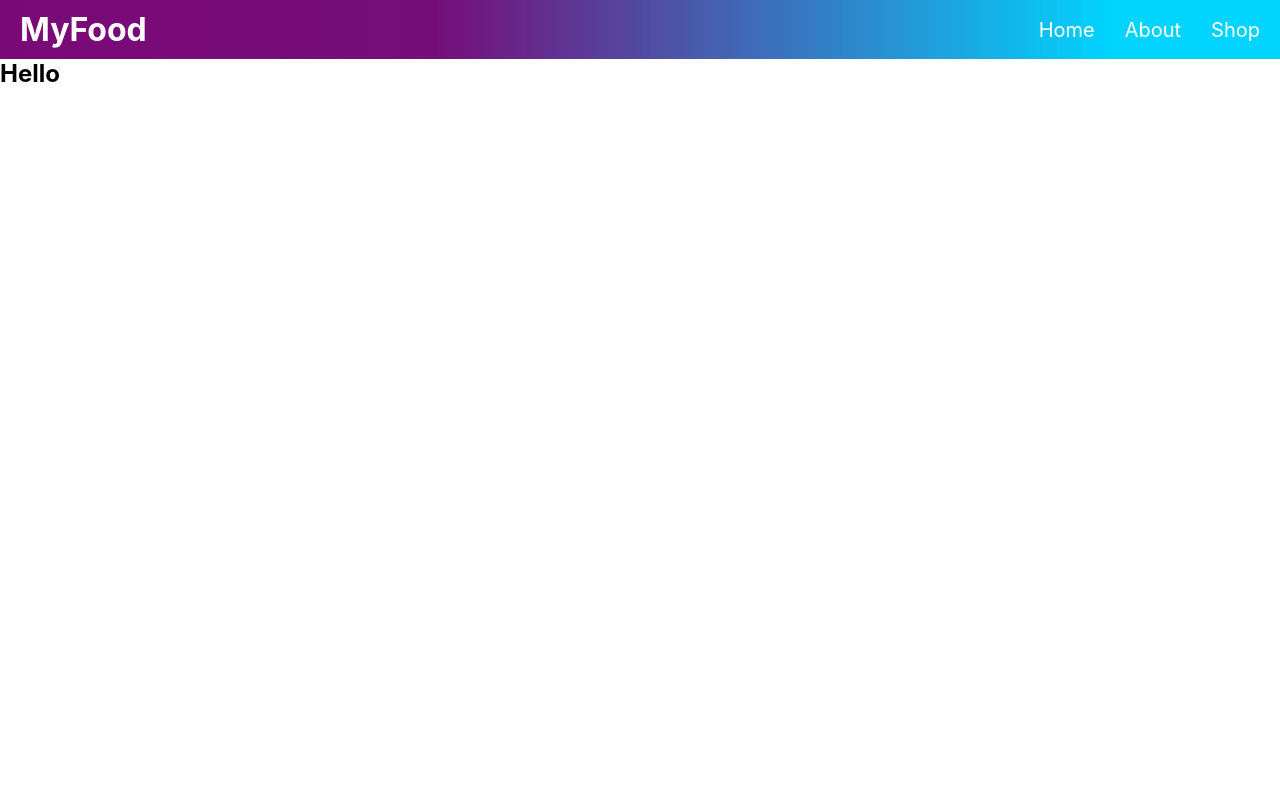
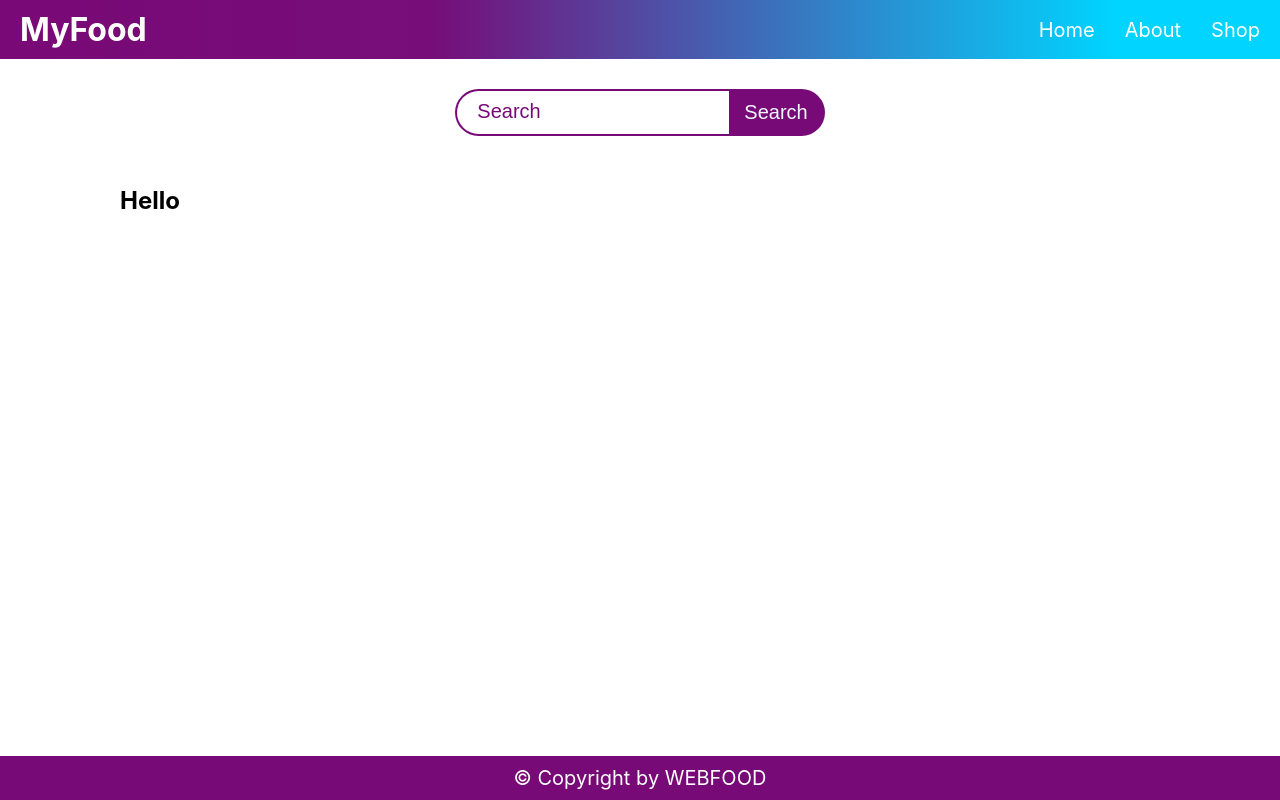
Before and after one commit to prokashpul/mealdb-react-app, a React (Create React App) app: page / in a window 1280 px wide. Built offline with nearby package versions, Linux system fonts and the light colour scheme.

Commit message:
footer and search section add

```diff
--- a/src/App.css
+++ b/src/App.css
@@ -4,3 +4,8 @@ body {
   padding: 0;
   box-sizing: border-box;
 }
+.main {
+  max-width: 1080px;
+  margin: 0 auto;
+  padding: 20px;
+}
--- a/src/App.jsx
+++ b/src/App.jsx
@@ -1,11 +1,15 @@
 import "./App.css";
+import Footer from "./components/Footer/Footer";
 import Header from "./components/Header/Header";
 
 function App() {
   return (
     <div className="App">
       <Header></Header>
-      <h2>Hello</h2>
+      <main className="main">
+        <h2>Hello</h2>
+      </main>
+      <Footer></Footer>
     </div>
   );
 }
--- /dev/null
+++ b/src/components/Footer/Footer.css
@@ -0,0 +1,13 @@
+.footer {
+  display: flex;
+  justify-content: center;
+  align-items: center;
+  position: absolute;
+  left: 0;
+  bottom: 0;
+  width: 100%;
+  background: #780a77;
+  color: #fff;
+  padding: 10px 0;
+  font-size: 20px;
+}
--- /dev/null
+++ b/src/components/Footer/Footer.jsx
@@ -0,0 +1,11 @@
+import React from "react";
+import "./Footer.css";
+const Footer = () => {
+  return (
+    <footer className="footer">
+      <p>&copy; Copyright by WEBFOOD</p>
+    </footer>
+  );
+};
+
+export default Footer;
--- a/src/components/Header/Header.css
+++ b/src/components/Header/Header.css
@@ -1,4 +1,4 @@
-.header {
+.main-header {
   display: flex;
   justify-content: space-between;
   align-items: center;
@@ -13,7 +13,7 @@
   color: #fff;
   padding: 10px 20px;
 }
-.header h2 {
+.main-header h2 {
   font-size: 2rem;
 }
 .items {
@@ -24,6 +24,7 @@
 .item {
   list-style: none;
   position: relative;
+  cursor: pointer;
 }
 .item a {
   text-decoration: none;
@@ -31,7 +32,7 @@
   color: #fff;
   transition: 1s ease;
 }
-.item a:hover {
+.item:hover a {
   color: #770c77;
 }
 .item::after {
@@ -50,7 +51,7 @@
   right: 0;
 }
 @media (max-width: 678px) {
-  .header {
+  .main-header {
     display: block;
   }
   .items {
@@ -65,6 +66,7 @@
     align-items: flex-start;
     padding: 20px;
     transition: 1s ease-in-out;
+    z-index: 999;
   }
   .open .items {
     left: 0;
@@ -85,7 +87,7 @@
     background-color: transparent;
   }
   .menu-button span {
-    width: 80%;
+    width: 60%;
     height: 3px;
     background-color: #770c77;
     position: absolute;
--- a/src/components/Header/Header.jsx
+++ b/src/components/Header/Header.jsx
@@ -1,4 +1,5 @@
 import React from "react";
+import Search from "../Search/Search";
 import "./Header.css";
 
 const Header = () => {
@@ -9,6 +10,7 @@ const Header = () => {
   return (
     <div>
       <header className="header">
+        <div className="main-header">
           <div className="menu-logo">
             <h2>MyFood</h2>
             <div className="menu-button" onClick={toggle}>
@@ -30,9 +32,10 @@ const Header = () => {
               </li>
             </ul>
           </nav>
+        </div>
+        <Search></Search>
       </header>
     </div>
   );
 };
-
 export default Header;
--- /dev/null
+++ b/src/components/Search/Search.css
@@ -0,0 +1,29 @@
+.search-area {
+  display: flex;
+  justify-content: center;
+  margin: 30px 20px;
+}
+.search-area input {
+  padding: 10px 20px;
+  border: 2px solid rgb(120, 10, 119);
+  outline: 0;
+  border-right: 0;
+  border-radius: 50px 0 0 50px;
+  color: rgb(120, 10, 119);
+  font-size: 18px;
+}
+.search-area input::placeholder {
+  color: rgb(120, 10, 119);
+  font-size: 20px;
+}
+.search-area button {
+  border: 2px solid rgb(120, 10, 119);
+  border-left: 0;
+  outline: 0;
+  background-color: rgb(120, 10, 119);
+  color: aliceblue;
+  padding: 10px 15px;
+  border-radius: 0 50px 50px 0;
+  font-size: 20px;
+  cursor: pointer;
+}
--- /dev/null
+++ b/src/components/Search/Search.jsx
@@ -0,0 +1,12 @@
+import React from "react";
+import "./Search.css";
+const Search = () => {
+  return (
+    <div className="search-area">
+      <input type="text" name="search" id="search-input" placeholder="Search" />
+      <button className="search-btn">Search</button>
+    </div>
+  );
+};
+
+export default Search;
```
Lines whose indentation alone changed are shown as unchanged.
